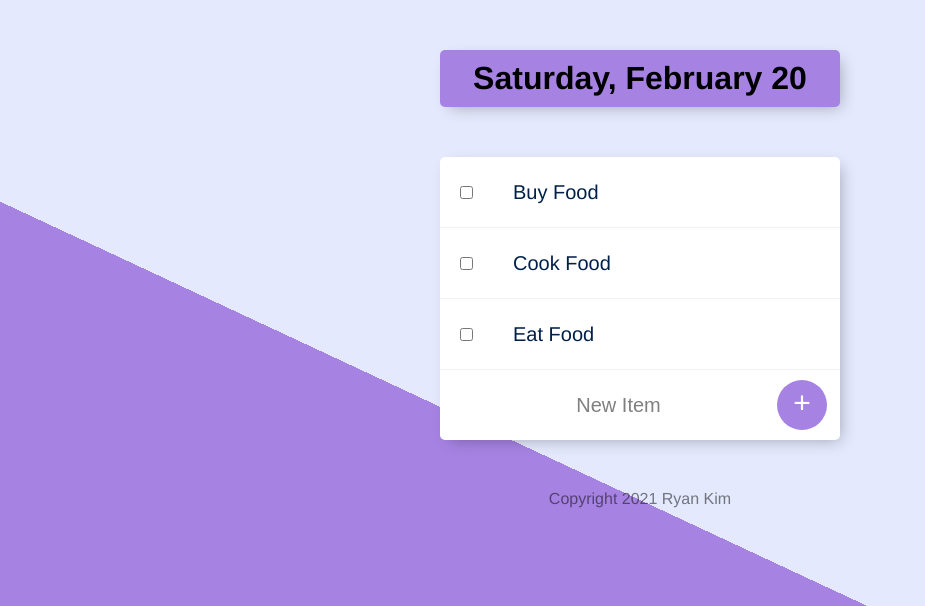
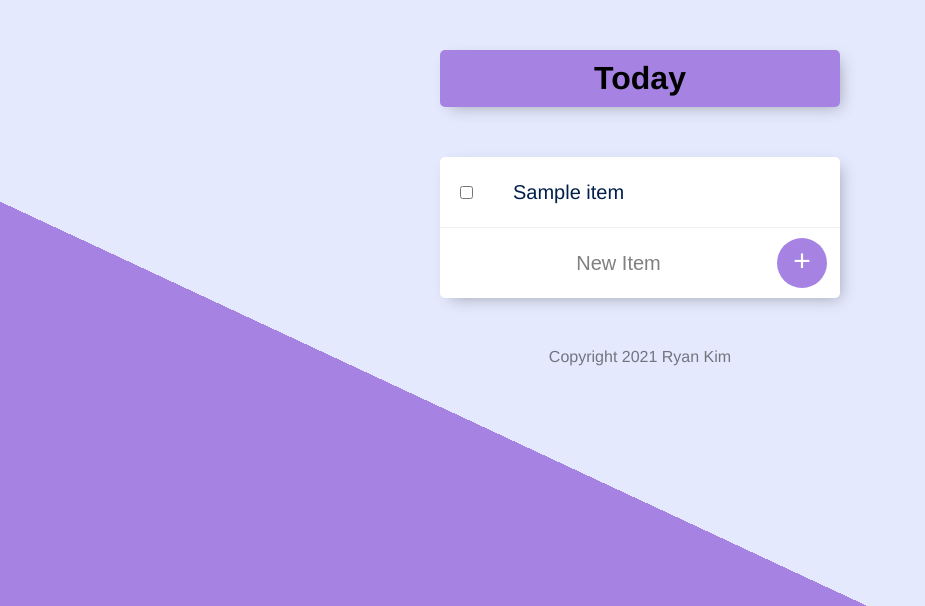
Before and after one commit to sys-ryan/to-do-list, a Node server app: page / in a window 1280 px wide. Shown: the top 606 px of the page, without its empty margins (0-925 px from the left). Run offline with Node 20, Linux system fonts and the light colour scheme; tables that the repository leaves empty hold one stand-in row (values such as "Sample post"); some libraries are stand-ins or nearby versions.

Commit message:
feat: set database
- install mongoose
- create itemSchema
- create Item model
- delete date feature

```diff
--- a/app.js
+++ b/app.js
@@ -1,34 +1,71 @@
 const express = require('express');
 const bodyParser = require('body-parser');
-const date = require(__dirname + "/date.js");
+const mongoose = require("mongoose");
 
 const app = express();
 app.use(bodyParser.urlencoded({extended: true}));
 app.use(express.static("public"));
 
+mongoose.connect("mongodb://localhost:27017/todolistDB", {useNewUrlParser: true, useUnifiedTopology: true});
+
 app.set('view engine', 'ejs');
 
-const items = ["Buy Food", "Cook Food", "Eat Food"];
-const workItems = [];
+const itemSchema = new mongoose.Schema({
+  name: String
+});
+
+const Item = mongoose.model("Item", itemSchema);
+
+const item1 = new Item({
+  name: "Welcome to your todolist!"
+});
+
+const item2 = new Item({
+  name: "Hit the + button to add a new item"
+});
+
+const item3 = new Item({
+  name: "<-- Hit this to delete an item."
+});
+
+const defaultItems = [item1, item2, item3];
+
+
+
 
 app.get("/", function(req, res){
 
-  const day = date.getDay();
-  console.log(day);
-  console.log(date.getDate());
-  res.render('list', {title: day, items: items});
+
+  Item.find({}, function(err, foundItems){
+    if(err){
+      console.log(err);
+    }else {
+
+      if(foundItems.length === 0){
+        Item.insertMany(defaultItems, function(err){
+          if(err){
+            console.log(err);
+          }
+        });
+      }else {
+        res.render('list', {title: "Today", items: foundItems});
+      }
+    }
+  })
+
+
 });
 
 app.post("/", function(req, res){
   const item =req.body.newItem;
-  if(req.body.list === "Work"){
-    workItems.push(item);
-    res.redirect("/Work");
-  }else {
-    items.push(item);
-    res.redirect("/");
-  }
-  console.log(req.body);
+  // if(req.body.list === "Work"){
+  //   workItems.push(item);
+  //   res.redirect("/Work");
+  // }else {
+  //   items.push(item);
+  //   res.redirect("/");
+  // }
+  // console.log(req.body);
 });
 
 app.get("/Work", function(req, res){
--- a/date.js
+++ /dev/null
@@ -1,19 +0,0 @@
-module.exports.getDate = function () {
-  const today = new Date();
-  const currentDay = today.getDay();
-  let day  = today.toLocaleDateString('en-US', { weekday: 'long' });;
-
-  return day;
-}
-
-module.exports.getDay = function () {
-  const today = new Date();
-  const currentDay = today.getDay();
-  let day  = today.toLocaleDateString('en-US',
-    { weekday: 'long',
-      day: "numeric",
-      month: "long"
-    });;
-
-  return day;
-}
--- a/package.json
+++ b/package.json
@@ -11,6 +11,7 @@
   "dependencies": {
     "body-parser": "^1.19.0",
     "ejs": "^3.1.6",
-    "express": "^4.17.1"
+    "express": "^4.17.1",
+    "mongoose": "^5.11.18"
   }
 }
--- a/views/list.ejs
+++ b/views/list.ejs
@@ -19,7 +19,7 @@
         <% items.forEach((item) => { %>
           <div class="item">
             <input type="checkbox" name="" value="">
-            <p><%= item %></p>
+            <p><%= item.name %></p>
           </div>
         <% }); %>
 
```
Also changed, not shown: 1 other file.
